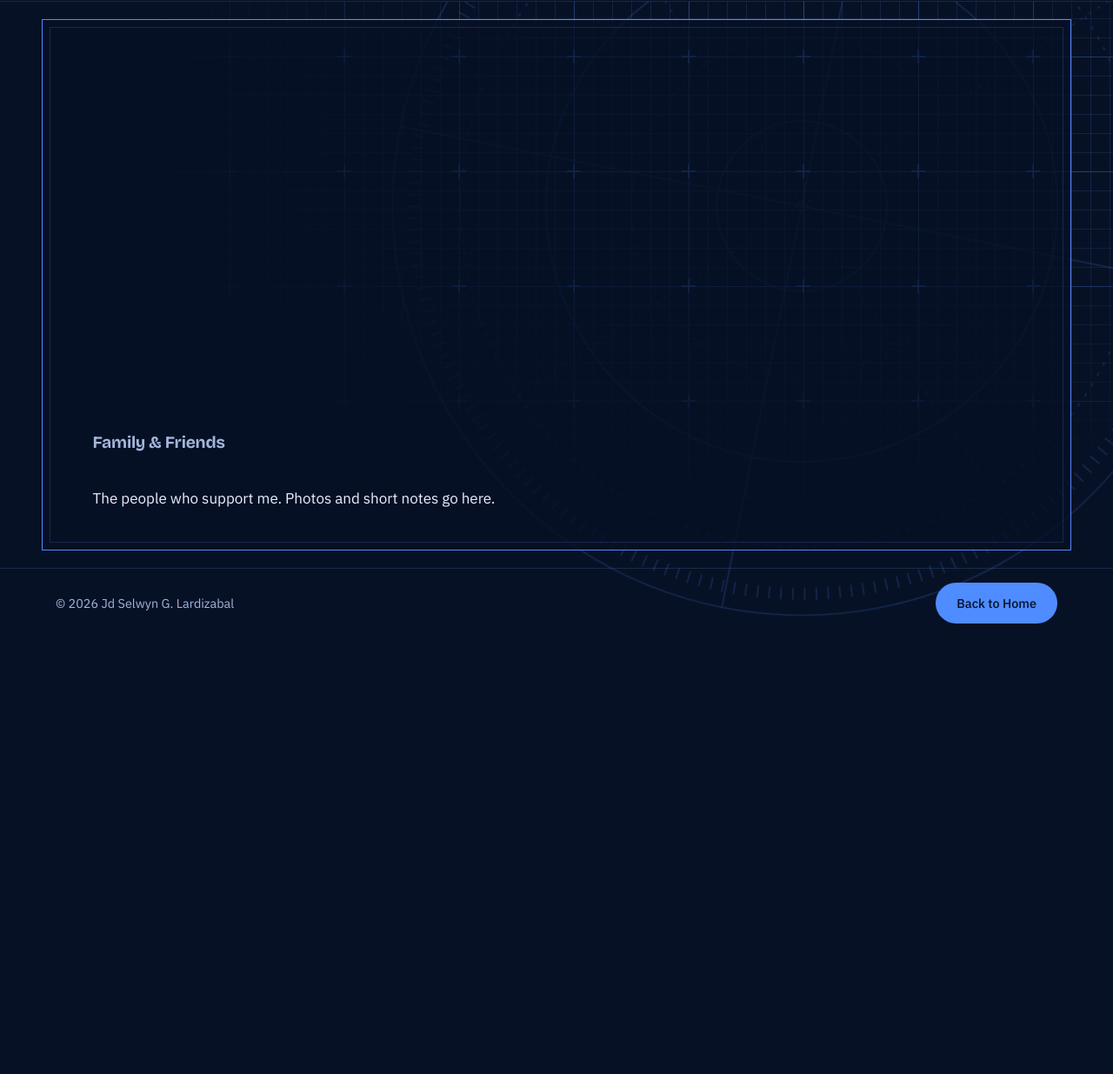
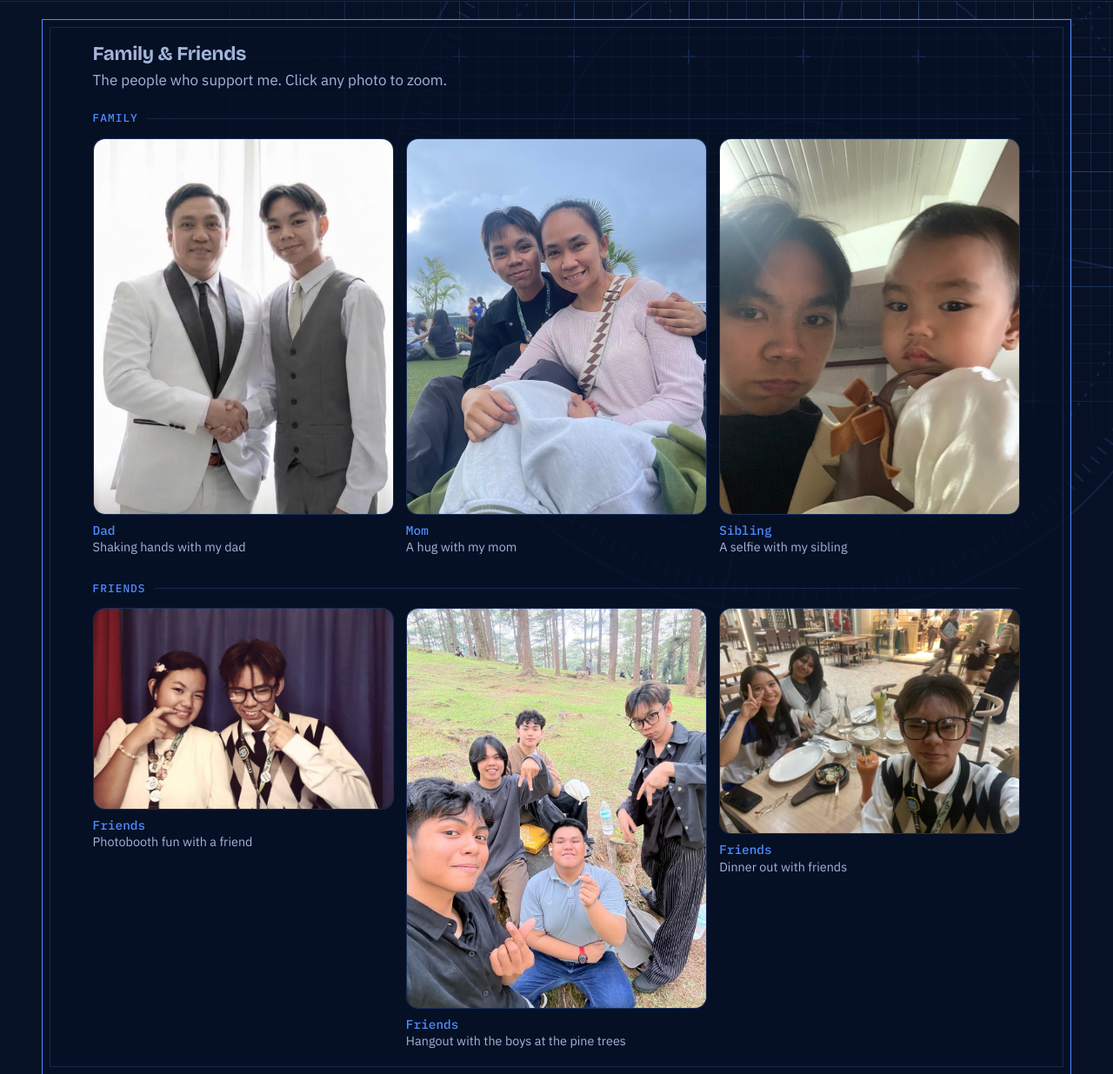
Before and after one commit to Fizzy31/lardizabalportfolio, a plain HTML site: page family-friends.html in a window 1280 px wide. Shown: the part 67-1302 px from the top of the page at 87% size. Before the commit the page ends 800 px from the top, so only its background shows below. Drawn offline with nearby package versions, Linux system fonts and the light colour scheme.

Commit message:
Add files via upload

```diff
--- a/family-friends.html
+++ b/family-friends.html
@@ -15,7 +15,7 @@
   <link href="https://fonts.googleapis.com/css2?family=Bricolage+Grotesque:wght@600;700;800&family=IBM+Plex+Mono:wght@500&family=IBM+Plex+Sans:wght@400;500&display=swap" rel="stylesheet">
   <link rel="stylesheet" href="style.css">
 </head>
-<body class="about-page">
+<body class="about-page ff-page">
   <a class="skip" href="#main">Skip to content</a>
 
   <header class="site-header">
@@ -40,11 +40,34 @@
   </header>
 
   <main id="main" class="about">
-    <section class="sheet">
+    <section class="sheet ff-sheet">
       <h1>Family &amp; Friends</h1>
-      <p class="ff-note">The people who support me. Photos and short notes go here.</p>
+      <p class="ff-note">The people who support me. Click any photo to zoom.</p>
+
+      <div class="ff-group" id="family">
+        <h2 class="div-label">Family</h2>
+        <div class="ff-family">
+          <figure class="shot ff-shot ff-dad"><button type="button" data-full="family-dad.jpg" data-cap="Shaking hands with my dad" aria-label="Click to zoom: Shaking hands with my dad"><img src="family-dad.jpg" alt="Shaking hands with my dad" loading="lazy"></button><figcaption><b>Dad</b>Shaking hands with my dad</figcaption></figure>
+          <figure class="shot ff-shot "><button type="button" data-full="family-mom.jpg" data-cap="A hug with my mom" aria-label="Click to zoom: A hug with my mom"><img src="family-mom.jpg" alt="A hug with my mom" loading="lazy"></button><figcaption><b>Mom</b>A hug with my mom</figcaption></figure>
+          <figure class="shot ff-shot "><button type="button" data-full="family-sibling.jpg" data-cap="A selfie with my sibling" aria-label="Click to zoom: A selfie with my sibling"><img src="family-sibling.jpg" alt="A selfie with my sibling" loading="lazy"></button><figcaption><b>Sibling</b>A selfie with my sibling</figcaption></figure>
+        </div>
+      </div>
+
+      <div class="ff-group" id="friends">
+        <h2 class="div-label">Friends</h2>
+        <div class="ff-friends">
+          <figure class="shot ff-shot "><button type="button" data-full="friends-photobooth.jpg" data-cap="Photobooth fun with a friend" aria-label="Click to zoom: Photobooth fun with a friend"><img src="friends-photobooth.jpg" alt="Photobooth fun with a friend" loading="lazy"></button><figcaption><b>Friends</b>Photobooth fun with a friend</figcaption></figure>
+          <figure class="shot ff-shot "><button type="button" data-full="friends-pines.jpg" data-cap="Hangout with the boys at the pine trees" aria-label="Click to zoom: Hangout with the boys at the pine trees"><img src="friends-pines.jpg" alt="Hangout with the boys at the pine trees" loading="lazy"></button><figcaption><b>Friends</b>Hangout with the boys at the pine trees</figcaption></figure>
+          <figure class="shot ff-shot "><button type="button" data-full="friends-dinner.jpg" data-cap="Dinner out with friends" aria-label="Click to zoom: Dinner out with friends"><img src="friends-dinner.jpg" alt="Dinner out with friends" loading="lazy"></button><figcaption><b>Friends</b>Dinner out with friends</figcaption></figure>
+        </div>
+      </div>
     </section>
   </main>
+
+  <dialog id="lightbox" class="lightbox" aria-label="Enlarged image">
+    <img id="lightbox-img" alt="">
+    <p id="lightbox-cap"></p>
+  </dialog>
 
   <footer class="site-footer">
     <p>&copy; <span id="year">2026</span> Jd Selwyn G. Lardizabal</p>
@@ -52,5 +75,22 @@
   </footer>
 
   <script src="script.js"></script>
+  <script>
+    (function () {
+      /* Click a photo to see it full size */
+      var box = document.getElementById('lightbox');
+      var big = document.getElementById('lightbox-img');
+      var cap = document.getElementById('lightbox-cap');
+      document.querySelectorAll('.shot button').forEach(function (b) {
+        b.addEventListener('click', function () {
+          big.src = b.dataset.full;
+          big.alt = b.querySelector('img').alt;
+          cap.textContent = b.dataset.cap;
+          box.showModal();
+        });
+      });
+      box.addEventListener('click', function () { box.close(); });
+    })();
+  </script>
 </body>
 </html>
--- a/style.css
+++ b/style.css
@@ -1264,3 +1264,46 @@ body.ach-page .edu-list .edu-proof img {
   #extracurricular { grid-column: 2; grid-row: 2; }
   .ach-group .hint { display: none; }
 }
+
+
+/* =====================================================================
+   Family & Friends: scrollable photo page (the other pages stay one screen)
+   ===================================================================== */
+html:has(body.ff-page),
+body.ff-page { height: auto; min-height: 100%; overflow: auto !important; }
+body.ff-page .about { flex: none; min-height: 0; }
+body.ff-page .sheet.ff-sheet { overflow: visible; display: block; }
+.ff-sheet h1 { margin: 0 0 6px; font-size: clamp(1.1rem, 2.8vh, 1.5rem); }
+.ff-sheet .ff-note { margin: 0 0 clamp(14px, 2.5vh, 26px); color: var(--muted); }
+.ff-group { margin: 0 0 clamp(18px, 3.5vh, 36px); }
+.ff-group:last-child { margin-bottom: 0; }
+.ff-group .div-label { margin-bottom: 12px; }
+
+.ff-family { display: grid; grid-template-columns: repeat(3, minmax(0, 1fr)); gap: 14px; }
+.ff-friends { column-count: 3; column-gap: 14px; }
+.ff-friends .ff-shot { break-inside: avoid; margin-bottom: 14px; }
+
+.ff-shot { margin: 0; display: flex; flex-direction: column; gap: 8px; min-width: 0; }
+.ff-shot button {
+  position: relative; display: block; width: 100%; padding: 0; overflow: hidden;
+  border: 1px solid var(--line); border-radius: 14px; cursor: zoom-in;
+  background: color-mix(in srgb, var(--panel) 60%, transparent);
+  transition: border-color 0.2s;
+}
+.ff-shot button:hover, .ff-shot button:focus-visible { border-color: var(--accent); }
+.ff-shot button:focus-visible { outline: 3px solid var(--accent); outline-offset: 3px; }
+.ff-shot img { position: static; display: block; width: 100%; height: auto; border-radius: 0; }
+.ff-family .ff-shot button { aspect-ratio: 4 / 5; }
+.ff-family .ff-shot img { height: 100%; object-fit: cover; object-position: 50% 30%; }
+.ff-family .ff-dad img { object-position: 62% 30%; }
+.ff-shot figcaption { color: var(--muted); font-size: 0.9rem; line-height: 1.35; }
+.ff-shot figcaption b { display: block; color: var(--accent); font-weight: 500; font-family: var(--font-mono, 'IBM Plex Mono', monospace); }
+
+@media (max-width: 899px) {
+  .ff-friends { column-count: 2; }
+}
+@media (max-width: 600px) {
+  .ff-family { grid-template-columns: 1fr; }
+  .ff-friends { column-count: 1; }
+  .ff-family .ff-shot button { aspect-ratio: 1 / 1; }
+}
```
Also changed, not shown: family-dad.jpg (added), family-mom.jpg (added), family-sibling.jpg (added), friends-dinner.jpg (added), friends-photobooth.jpg (added), friends-pines.jpg (added).
